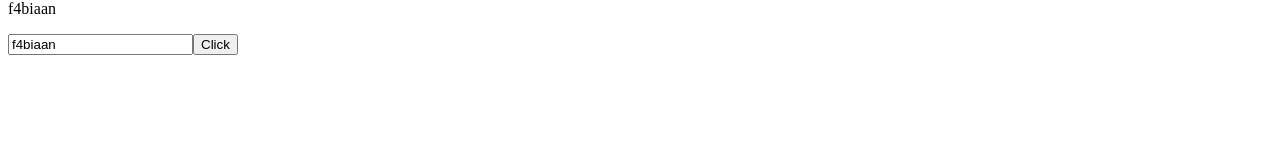
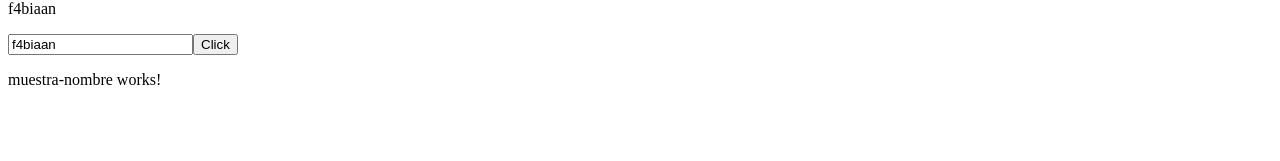
Before and after one commit to f4biaan/lifecyclesApp, an Angular app: page / in a window 1280 px wide. Shown: the part 127-288 px from the top of the page. Built offline with nearby package versions, Linux system fonts and the light colour scheme.

Commit message:
ngOnChanges

```diff
--- a/src/app/componentes/muestra-nombre/muestra-nombre.component.ts
+++ b/src/app/componentes/muestra-nombre/muestra-nombre.component.ts
@@ -1,4 +1,4 @@
-import { Component } from '@angular/core';
+import { Component, Input, OnChanges, SimpleChanges } from '@angular/core';
 
 @Component({
   selector: 'app-muestra-nombre',
@@ -6,6 +6,14 @@ import { Component } from '@angular/core';
   styles: [
   ]
 })
-export class MuestraNombreComponent {
+export class MuestraNombreComponent implements OnChanges {
+
+  @Input() nombre!: string;
+
+  constructor() { }
+
+  ngOnChanges(changes: SimpleChanges): void {
+    console.log(changes);
+  }
 
 }
--- a/src/app/pages/pagina1/pagina1.component.html
+++ b/src/app/pages/pagina1/pagina1.component.html
@@ -3,3 +3,5 @@
 <input type="text" placeholder="Hello World" [(ngModel)]="nombre">
 
 <button (click)="guardar()">Click</button>
+
+<app-muestra-nombre [nombre]="nombre"></app-muestra-nombre>
```
